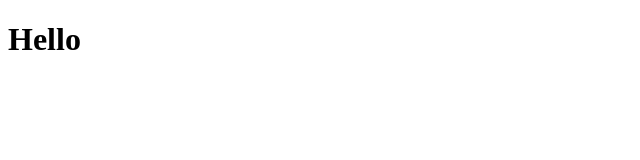
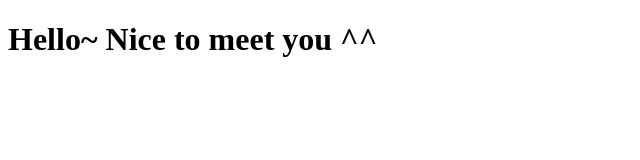
Before and after one commit to rumenradev/learning, a plain HTML site: page site/index.html in a window 1280 px wide. Shown: the whole page, without its empty margins (0-640 px from the left). Drawn offline with Linux system fonts and the light colour scheme.

Commit message:
Small addition to our page content.

```diff
--- a/site/index.html
+++ b/site/index.html
@@ -4,6 +4,6 @@
 	<title>Hello ^^</title>
 </head>
 <body>
-<h1>Hello</h1>
+<h1>Hello~ Nice to meet you ^^</h1>
 </body>
 </html>
```
